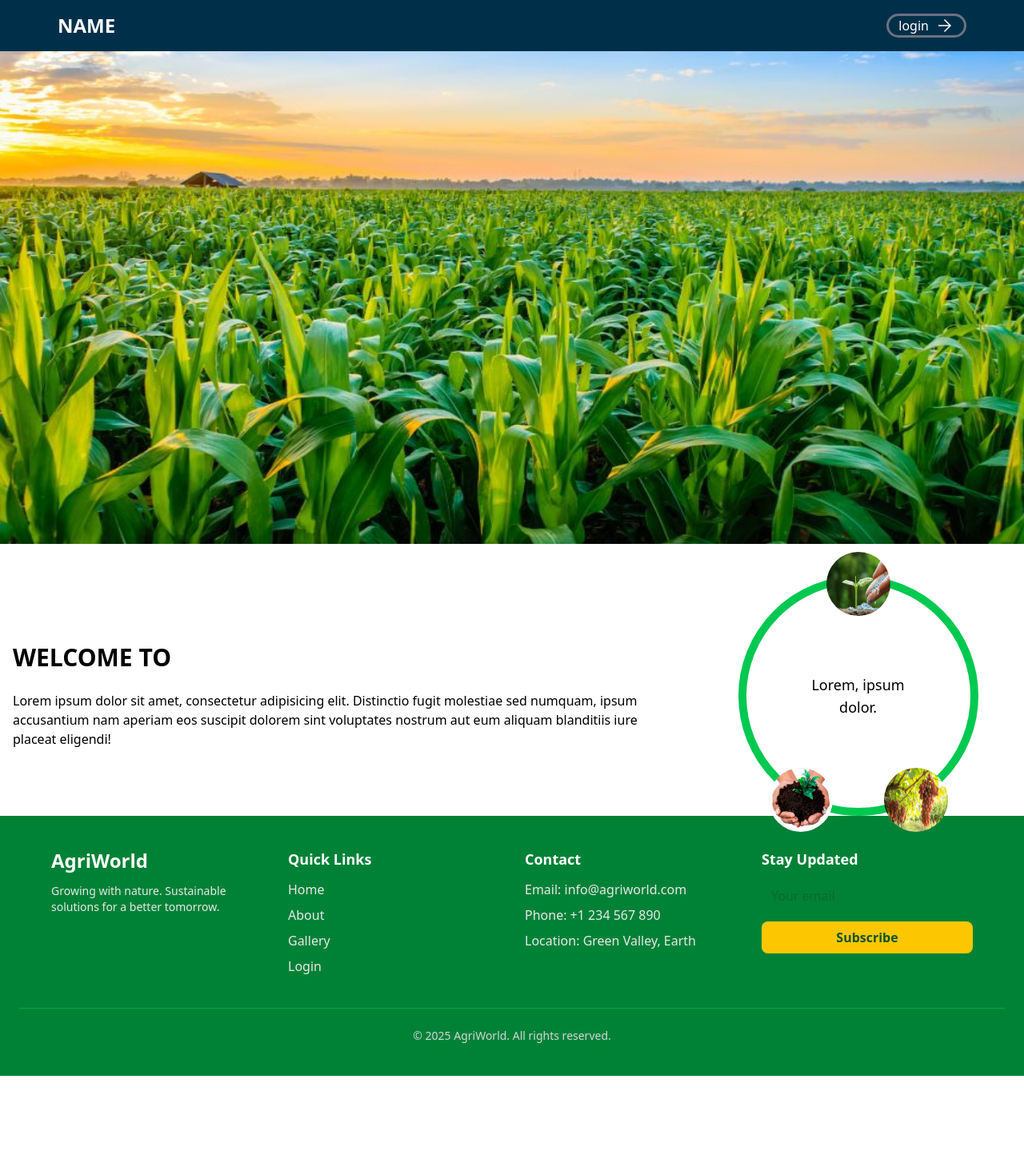
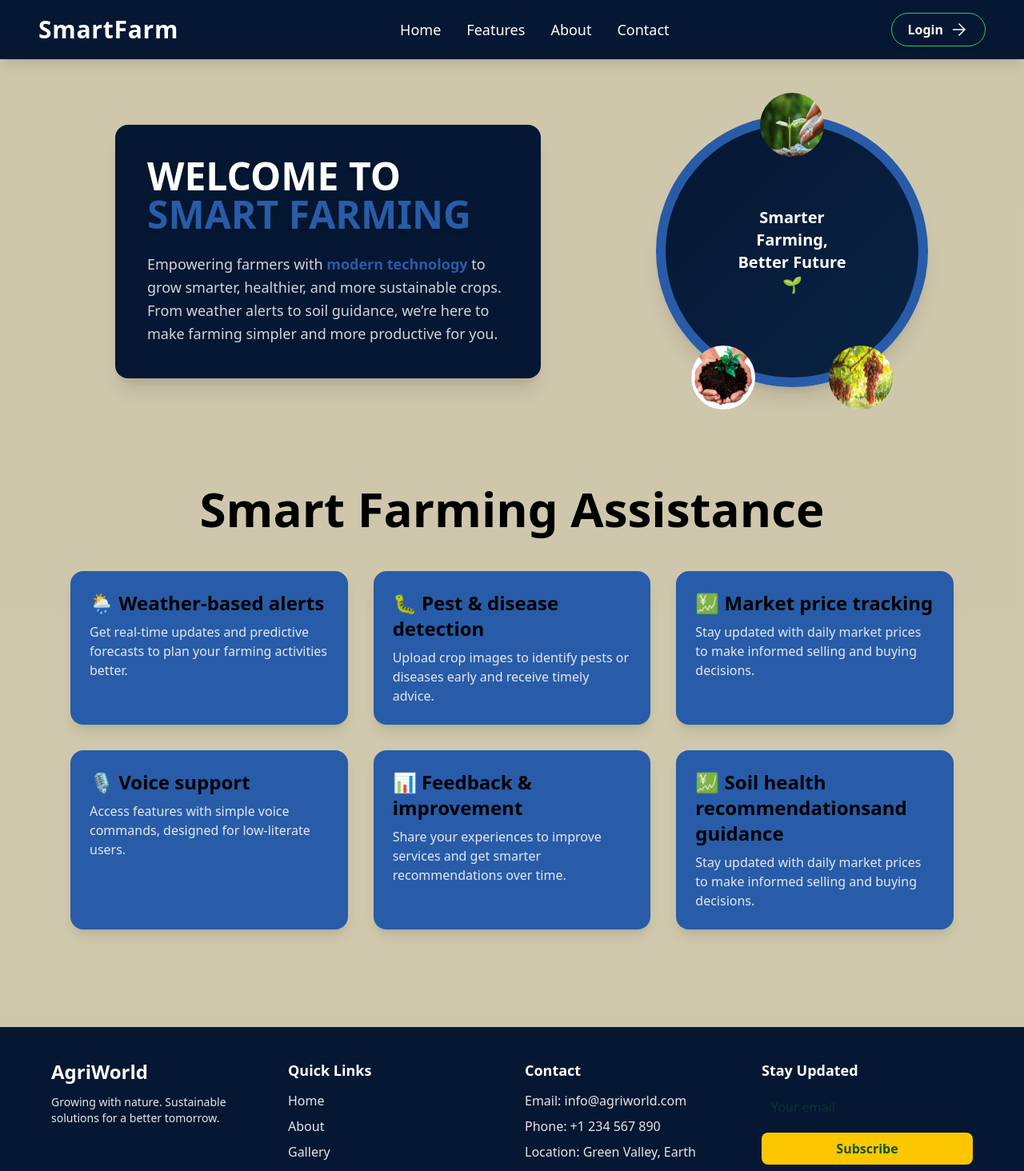
Before and after one commit to cb18-spirit/SIH_INTERNAL, a React (Vite) app in the folder client/: page / in a window 1280 px wide. Shown: the top 1464 px of the page at 80% size. Before the commit the page ends 1345 px from the top, so only its background shows below. Built offline with nearby package versions, Linux system fonts and the light colour scheme.

Commit message:
frontpage

```diff
--- a/client/src/components/Footer.jsx
+++ b/client/src/components/Footer.jsx
@@ -1,7 +1,7 @@
 // src/components/Footer.jsx
 export default function Footer() {
   return (
-    <footer className="bg-green-700 text-white py-10 px-6">
+    <footer className="bg-[#051732] text-white py-10 px-6">
       <div className="max-w-6xl mx-auto grid grid-cols-1 md:grid-cols-4 gap-8">
 
         {/* Brand */}
--- a/client/src/components/Header.jsx
+++ b/client/src/components/Header.jsx
@@ -2,35 +2,106 @@ import React from 'react'
 
 const Header = () => {
   return (
-     <div>
-   <img className="w-full sm:h-170 h-80" src="./public/p1.jpg" />
+    <div className='bg-[#bbb089b3]'>
 
-<div className="flex flex-col md:flex-row justify-around items-center mt-10 gap-6">
+   {/*<img className="w-full sm:h-170 h-80" src="./public/p1.jpg" />*/}
+
+<div className="flex flex-col md:flex-row justify-around items-center mt-16 gap-12 px-6">
+
   {/* Left side text */}
-  <div className="w-full  text-center md:text-left px-4">
-    <h1 className="font-[900] text-3xl">WELCOME TO</h1>
-    <p className="pt-6">
-      Lorem ipsum dolor sit amet, consectetur adipisicing elit. Distinctio fugit molestiae sed numquam,
-      ipsum accusantium nam aperiam eos suscipit dolorem sint voluptates nostrum aut eum aliquam blanditiis
-      iure placeat eligendi!
+  <div className="w-full md:w-1/2 text-center md:text-left ml-30 mt-20">
+  <div className="bg-[#051732] text-white p-10 rounded-2xl shadow-xl">
+    <h1 className="font-extrabold text-2xl md:text-5xl text-white drop-shadow-lg">
+      WELCOME TO <span className="text-[#285ca8]">SMART FARMING</span>
+    </h1>
+    <p className="pt-6 text-gray-300 md:text-lg leading-relaxed max-w-xl mx-auto md:mx-0">
+      Empowering farmers with <span className="font-semibold text-[#285ca8]">modern technology </span>
+      to grow smarter, healthier, and more sustainable crops.
+      From weather alerts to soil guidance, we’re here to make farming
+      simpler and more productive for you.
     </p>
   </div>
+</div>
+
+
+
 
   {/* Right side circle */}
-  <div className="w-full md:w-1/2 flex justify-center mt-10 md:mt-0">
-    <div className="relative grid border-10 aspect-square border-green-500 rounded-full
-                    w-[250px] h-[250px] sm:w-[300px] sm:h-[300px] md:w-[300px] md:h-[300px]">
-      <h3 className="absolute top-1/2 left-1/2 -translate-x-1/2 -translate-y-1/2 text-center sm:text-lg text-xl ">
-        Lorem, ipsum dolor.
+  <div className="w-full md:w-1/2 flex justify-center mt-20">
+    <div className="relative grid border-[12px] aspect-square text-[#285ca8] rounded-full
+                    w-[260px] h-[260px] sm:w-[320px] sm:h-[320px] md:w-[340px] md:h-[340px]
+                    bg-gradient-to-br from-[#051732] to-[#0a2345] shadow-xl">
+
+      <h3 className="absolute top-1/2 left-1/2 -translate-x-1/2 -translate-y-1/2
+                     text-center text-white font-semibold text-lg sm:text-xl">
+        Smarter Farming,<br/>Better Future 🌱
       </h3>
 
-      {/* Images floating around */}
-      <img className="absolute w-16 h-16 sm:w-20 sm:h-20 rounded-full top-[-40px] left-1/2 -translate-x-1/2" src="fertilizer1.jpg" />
-      <img className="absolute w-16 h-16 sm:w-20 sm:h-20 rounded-full bottom-[-30px] left-[10%]" src="fertilizer2.jpg" />
-      <img className="absolute w-16 h-16 sm:w-20 sm:h-20 rounded-full bottom-[-30px] right-[10%]" src="fertilizer3.webp" />
+      {/* Floating images with animation */}
+      <img className="absolute w-16 h-16 sm:w-20 sm:h-20 rounded-full top-[-40px] left-1/2 -translate-x-1/2 " src="fertilizer1.jpg" />
+      <img className="absolute w-16 h-16 sm:w-20 sm:h-20 rounded-full bottom-[-40px] left-[10%] " src="fertilizer2.jpg" />
+      <img className="absolute w-16 h-16 sm:w-20 sm:h-20 rounded-full bottom-[-40px] right-[10%] " src="fertilizer3.webp" />
     </div>
   </div>
 </div>
+
+
+  {/*hero section*/}
+  <div>
+   <section className="  text-black min-h-screen flex items-center justify-center">
+      <div className="text-center px-6 max-w-6xl">
+        {/* Main Heading */}
+        <h1 className="text-5xl md:text-6xl font-extrabold mb-12">
+          Smart Farming Assistance
+        </h1>
+
+        {/* Features in Boxes */}
+        <div className="grid gap-8 md:grid-cols-2 lg:grid-cols-3">
+          <div className="bg-[#285ca8]  backdrop-blur-lg p-6 rounded-2xl shadow-lg text-left hover:scale-105 transition">
+            <h2 className="text-2xl font-semibold mb-2">🌦 Weather-based alerts</h2>
+            <p className="text-gray-200">
+              Get real-time updates and predictive forecasts to plan your farming activities better.
+            </p>
+          </div>
+
+          <div className="bg-[#285ca8]  backdrop-blur-lg p-6 rounded-2xl shadow-lg text-left hover:scale-105 transition">
+            <h2 className="text-2xl font-semibold mb-2">🐛 Pest & disease detection</h2>
+            <p className="text-gray-200">
+              Upload crop images to identify pests or diseases early and receive timely advice.
+            </p>
+          </div>
+
+          <div className="bg-[#285ca8]  backdrop-blur-lg p-6 rounded-2xl shadow-lg text-left hover:scale-105 transition">
+            <h2 className="text-2xl font-semibold mb-2">💹 Market price tracking</h2>
+            <p className="text-gray-200">
+              Stay updated with daily market prices to make informed selling and buying decisions.
+            </p>
+          </div>
+
+          <div className="bg-[#285ca8]  backdrop-blur-lg p-6 rounded-2xl shadow-lg text-left hover:scale-105 transition">
+            <h2 className="text-2xl font-semibold mb-2">🎙 Voice support</h2>
+            <p className="text-gray-200">
+              Access features with simple voice commands, designed for low-literate users.
+            </p>
+          </div>
+
+          <div className="bg-[#285ca8] backdrop-blur-lg p-6 rounded-2xl shadow-lg text-left hover:scale-105 transition">
+            <h2 className="text-2xl font-semibold mb-2">📊 Feedback & improvement</h2>
+            <p className="text-gray-200">
+              Share your experiences to improve services and get smarter recommendations over time.
+            </p>
+          </div>
+          <div className="bg-[#285ca8]  backdrop-blur-lg p-6 rounded-2xl shadow-lg text-left hover:scale-105 transition">
+            <h2 className="text-2xl font-semibold mb-2">💹 Soil health recommendationsand guidance</h2>
+            <p className="text-gray-200">
+              Stay updated with daily market prices to make informed selling and buying decisions.
+            </p>
+          </div>
+        </div>
+      </div>
+    </section>
+  </div>
+
     </div>
   )
 }
--- a/client/src/components/Navbar.jsx
+++ b/client/src/components/Navbar.jsx
@@ -2,37 +2,35 @@ import React from 'react'
 import { useNavigate } from 'react-router-dom'
 
 const Navbar = () => {
-
-
   const navigate = useNavigate()
 
   return (
+    <div className="fixed top-0 w-full z-50 bg-[#051732] text-white shadow-lg">
+      <div className="max-w-7xl mx-auto flex justify-between items-center px-6 sm:px-12 py-4">
 
-    <div>
-      {/*<div>
-        <div>
-          <a href="#"><img src={logo} clt="logo"/></a>
-        </div>
-      </div>*/}
-      {/*search bar and order button*/}
+        {/* Brand Name */}
+        <h1 className="text-2xl sm:text-3xl font-extrabold tracking-wide cursor-pointer hover:text-green-400 transition">
+          SmartFarm
+        </h1>
 
-    <div className='w-full flex justify-between items-center p-4 sm:p-4 sm:px-18 absolute top-0 bg-[#003049] text-white'>
-      <h1 className='text-2xl font-bold'>NAME</h1>
+        {/* Navigation Links */}
+        <ul className="hidden md:flex gap-8 text-lg font-medium">
+          <li className="hover:text-green-400 cursor-pointer transition">Home</li>
+          <li className="hover:text-green-400 cursor-pointer transition">Features</li>
+          <li className="hover:text-green-400 cursor-pointer transition">About</li>
+          <li className="hover:text-green-400 cursor-pointer transition">Contact</li>
+        </ul>
 
-      <button onClick={()=>navigate('/login')} className='flex gap-2 border-3 border-gray-500 rounded-full px-3 py- items-center  hover:bg-green-400 hover:text-xl transition-all duration-400'>login <span className="material-symbols-outlined">
-       arrow_forward
-      </span>
-
-
-</button>
+        {/* Login Button */}
+        <button
+          onClick={() => navigate('/login')}
+          className="flex items-center gap-2 border border-green-400 px-5 py-2 rounded-full font-semibold hover:bg-green-400 hover:text-[#051732] shadow-md hover:scale-105 transition"
+        >
+          Login
+          <span className="material-symbols-outlined text-lg">arrow_forward</span>
+        </button>
+      </div>
     </div>
-    <div>
-      {/*footer section*/}
-    </div>
-
-    </div>
-
-
   )
 }
 
```
Also changed, not shown: 1 other file (tests, documents, lock files or other folders).
